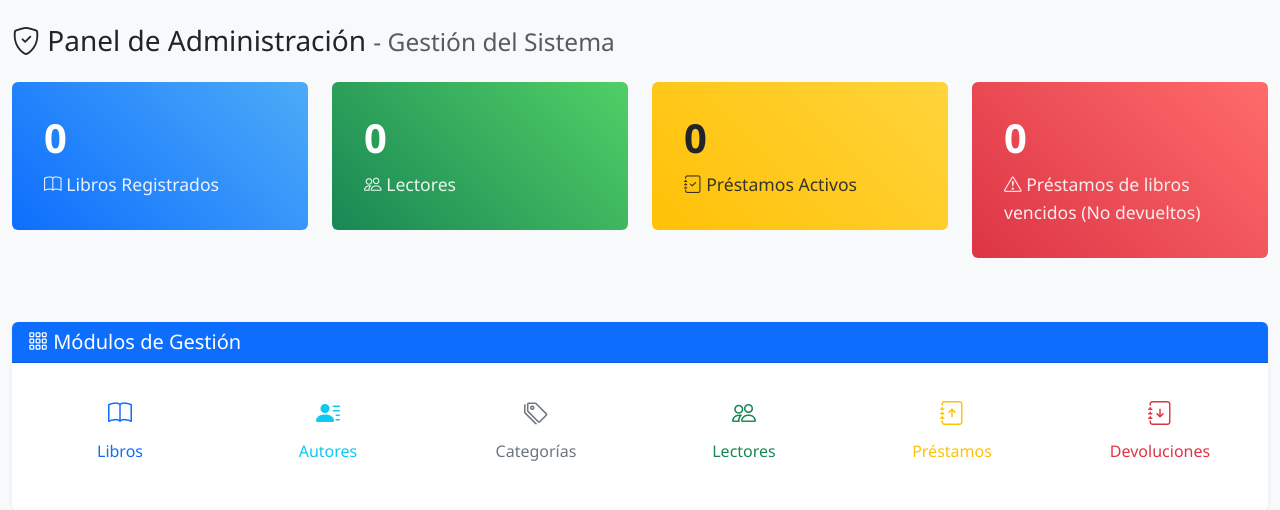
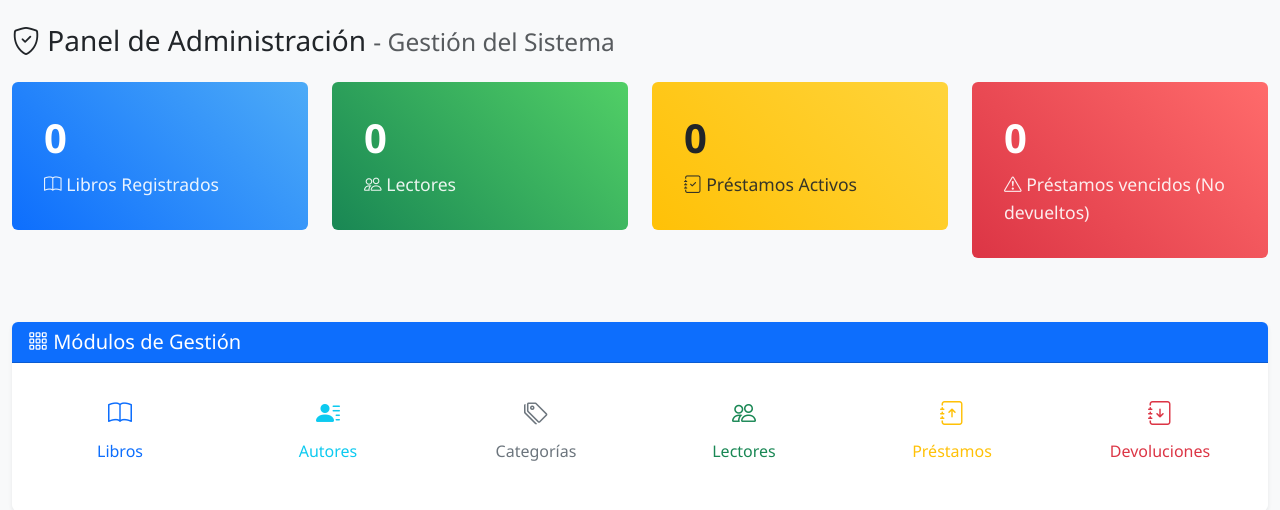
Before and after one commit to ivanmolinadev/biblioteca, a PHP site: page /biblioteca/dashboard.php in a window 1280 px wide. Shown: the part 56-566 px from the top of the page. Run offline with PHP 8.4, Linux system fonts and the light colour scheme; the visitor is signed in with stand-in values (Sample User, id 1); data that the repository does not hold is empty.

Commit message:
feat: Mejorar label de préstamos vencidos en dashboard
- Cambiar de "Préstamos de libros vencidos (No devueltos)" a "Préstamos vencidos (No devueltos)"
- Texto más conciso y directo para mejor legibilidad
- Mantiene claridad sobre el estado de no devolución

```diff
--- a/public/dashboard.php
+++ b/public/dashboard.php
@@ -101,7 +101,7 @@ include '../includes/header.php';
         <div class="col-md-3 mb-3">
             <div class="stats-card danger">
                 <h3><?= number_format($prestamos_vencidos) ?></h3>
-                <p><i class="bi bi-exclamation-triangle"></i> Préstamos de libros vencidos (No devueltos)</p>
+                <p><i class="bi bi-exclamation-triangle"></i> Préstamos vencidos (No devueltos)</p>
             </div>
         </div>
     </div>
```
